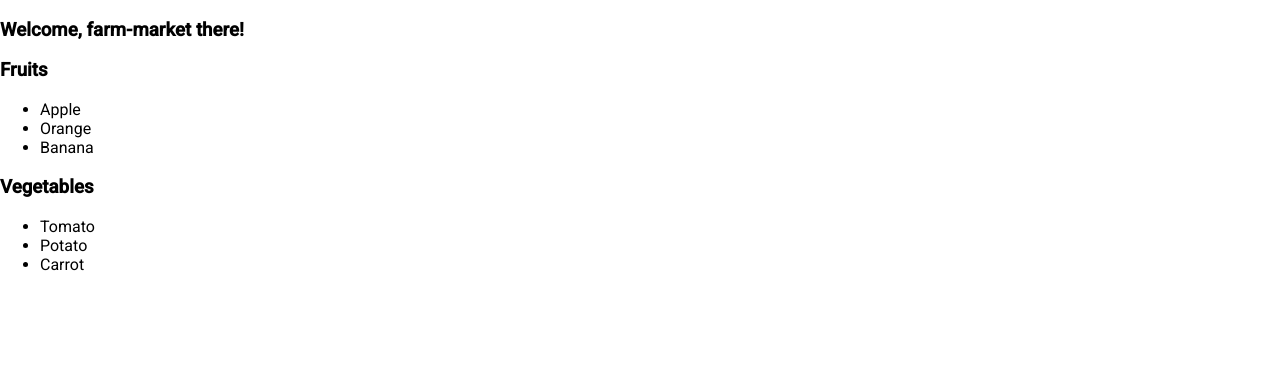
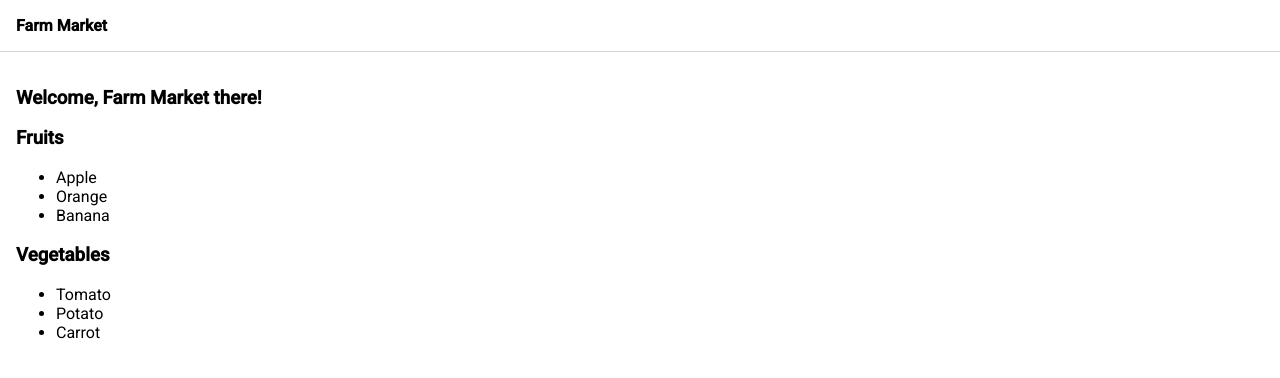
Before and after one commit to zakkaamil/farm-market, an Angular app: page / in a window 1280 px wide. Shown: the top 378 px of the page. Built offline with nearby package versions, Linux system fonts and the light colour scheme.

Commit message:
Add navbar component

```diff
--- a/src/app/app.component.html
+++ b/src/app/app.component.html
@@ -1,4 +1,8 @@
-<h3>Welcome, {{ title }} there!</h3>
+<app-navbar></app-navbar>
 
-<app-fruits></app-fruits>
-<app-vegetables></app-vegetables>
+<div class="content">
+  <h3>Welcome, {{ appName }} there!</h3>
+
+  <app-fruits></app-fruits>
+  <app-vegetables></app-vegetables>
+</div>
--- a/src/app/app.component.scss
+++ b/src/app/app.component.scss
@@ -0,0 +1,3 @@
+.content {
+    padding: 16px;
+}
--- a/src/app/app.component.ts
+++ b/src/app/app.component.ts
@@ -6,5 +6,5 @@ import { Component } from '@angular/core';
   styleUrls: ['./app.component.scss']
 })
 export class AppComponent {
-  title = 'farm-market';
+  appName = 'Farm Market';
 }
--- a/src/app/app.module.ts
+++ b/src/app/app.module.ts
@@ -5,12 +5,14 @@ import { AppRoutingModule } from './app-routing.module';
 import { AppComponent } from './app.component';
 import { FruitsComponent } from './fruits/fruits.component';
 import { VegetablesComponent } from './vegetables/vegetables.component';
+import { NavbarComponent } from './navbar/navbar.component';
 
 @NgModule({
   declarations: [
     AppComponent,
     FruitsComponent,
-    VegetablesComponent
+    VegetablesComponent,
+    NavbarComponent
   ],
   imports: [
     BrowserModule,
--- /dev/null
+++ b/src/app/navbar/navbar.component.html
@@ -0,0 +1,3 @@
+<nav>
+    <div class="brand">{{ brandName }}</div>
+</nav>
--- /dev/null
+++ b/src/app/navbar/navbar.component.scss
@@ -0,0 +1,9 @@
+nav {
+    display: flex;
+    border-bottom: 1px solid lightgray;
+    padding: 16px;
+}
+
+.brand {
+    font-weight: bold;
+}
--- /dev/null
+++ b/src/app/navbar/navbar.component.ts
@@ -0,0 +1,10 @@
+import { Component } from '@angular/core';
+
+@Component({
+  selector: 'app-navbar',
+  templateUrl: './navbar.component.html',
+  styleUrls: ['./navbar.component.scss']
+})
+export class NavbarComponent {
+  brandName = 'Farm Market';
+}
```
